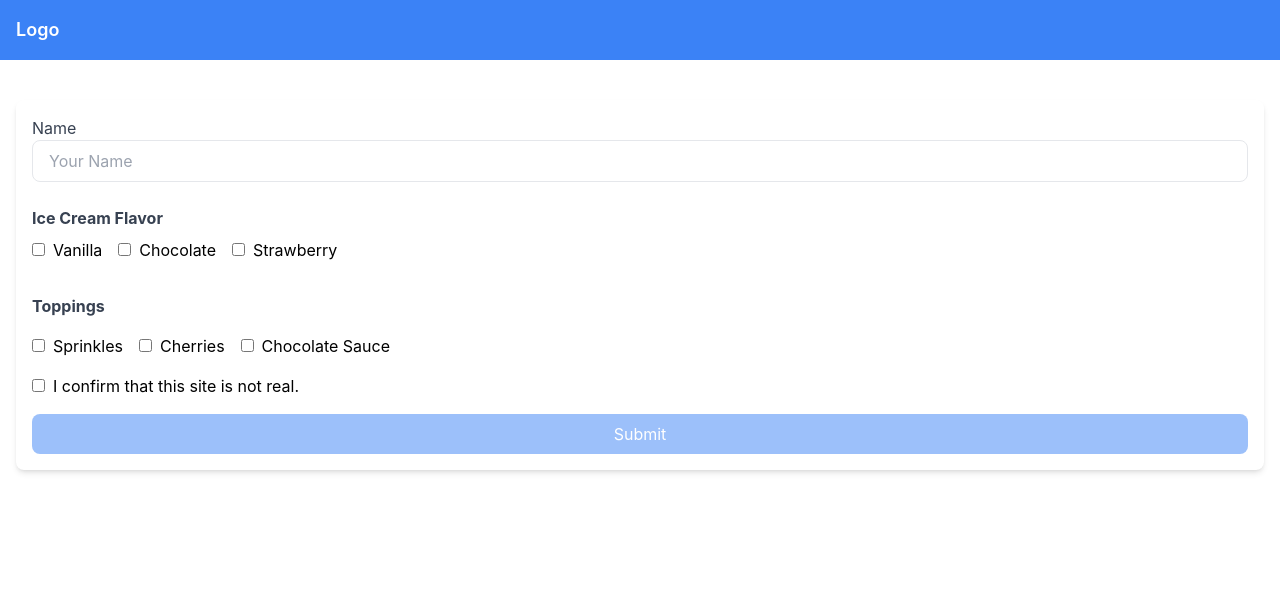
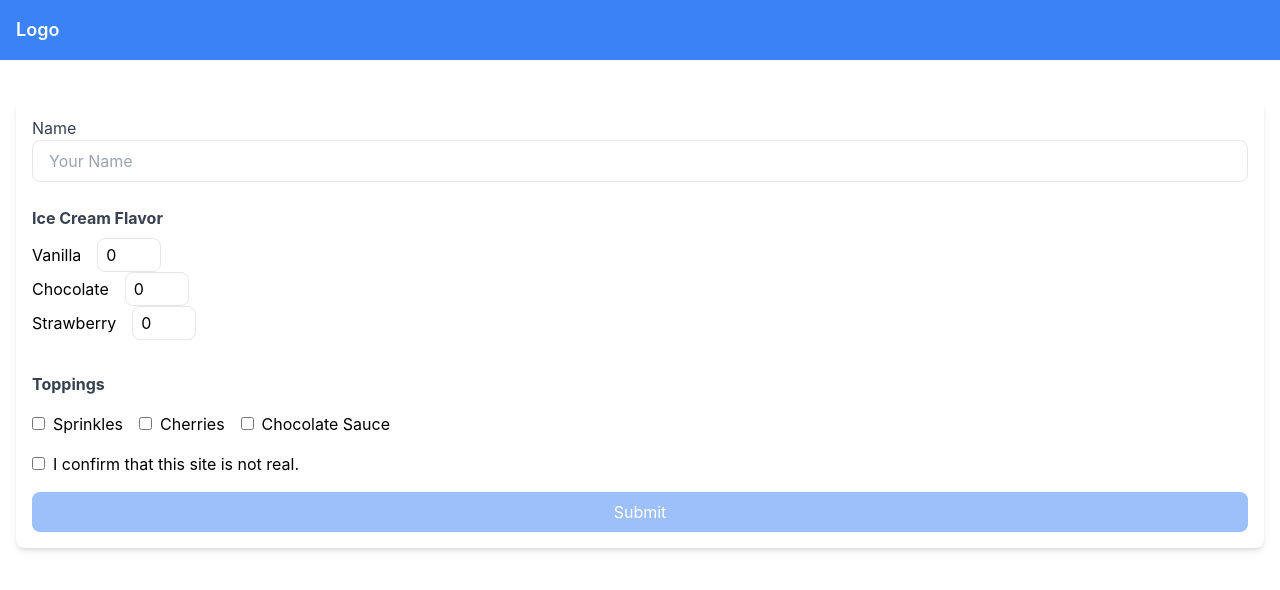
Before and after one commit to troias/Testing-App, a React (Create React App) app: page /summary-form in a window 1280 px wide. Shown: the top 590 px of the page. Built offline with nearby package versions, Linux system fonts and the light colour scheme.

Commit message:
fixed order page

```diff
--- a/src/pages/summary/SummaryForm.tsx
+++ b/src/pages/summary/SummaryForm.tsx
@@ -1,5 +1,5 @@
 import { useState } from "react";
-import { Formik, Form, Field, ErrorMessage } from "formik";
+import { Formik, Form, Field, ErrorMessage, FormikValues } from "formik";
 import * as Yup from "yup";
 
 type Props = {};
@@ -10,6 +10,12 @@ const toppings = [
   { name: "Chocolate Sauce", value: "Chocolate Sauce" },
 ];
 
+type Flavor = {
+  name: string;
+  value: string;
+  scoops: number;
+};
+
 export default function IceCreamOrderForm({}: Props) {
   const [isChecked, setIsChecked] = useState(false);
 
@@ -17,30 +23,45 @@ export default function IceCreamOrderForm({}: Props) {
     setIsChecked(!isChecked);
   };
 
-  const flavours = [
-    { name: "Vanilla", value: "Vanilla" },
-    { name: "Chocolate", value: "Chocolate" },
-    { name: "Strawberry", value: "Strawberry" },
+  const flavours: Flavor[] = [
+    { name: "Vanilla", value: "Vanilla", scoops: 0 },
+    { name: "Chocolate", value: "Chocolate", scoops: 0 },
+    { name: "Strawberry", value: "Strawberry", scoops: 0 },
   ];
+
+  // Initialize the iceCreamFlavors array with the correct structure
+  const initialIceCreamFlavors = flavours.map((flavor) => ({
+    ...flavor,
+    scoops: 0,
+  }));
 
   return (
     <div className="w-full  mt-10 p-4 bg-white rounded-lg shadow-md">
       <Formik
-        initialValues={{ name: "", iceCreamFlavor: [], toppings: [] }}
+        initialValues={{
+          name: "",
+          iceCreamFlavors: initialIceCreamFlavors,
+          toppings: [],
+          confirmationCheckbox: false,
+        }}
         validationSchema={Yup.object({
           name: Yup.string()
             .max(15, "Must be 15 characters or less")
             .required("Required"),
+          toppings: Yup.array().min(1, "You must choose at least 1 topping"),
           iceCreamFlavors: Yup.array()
-            .min(1, "Pick at least 1 flavor")
-            .required("Required"),
-          toppings: Yup.array()
-            .min(1, "Pick at least 1 topping")
-            .required("Required"),
-          confirmationCheckbox: Yup.boolean().oneOf(
-            [true],
-            "You must accept the terms and conditions"
-          ),
+            .of(
+              Yup.object().shape({
+                name: Yup.string().required("Flavor name is required"),
+                value: Yup.string().required("Flavor value is required"),
+                scoops: Yup.number()
+                  .min(0, "At least 0 scoops")
+                  .max(5, "At most 5 scoops")
+                  .integer("Scoops must be an integer")
+                  .required("Scoops are required"),
+              })
+            )
+            .min(1, "You must choose at least 1 flavor"),
         })}
         onSubmit={(values, { setSubmitting, resetForm }) => {
           console.log(values);
@@ -52,7 +73,7 @@ export default function IceCreamOrderForm({}: Props) {
           }, 3000);
         }}
       >
-        {({ isSubmitting }) => (
+        {({ isSubmitting, setFieldValue, values }: FormikValues) => (
           <Form className="space-y-4">
             <div>
               <label className="block text-gray-700" htmlFor="name">
@@ -76,19 +97,27 @@ export default function IceCreamOrderForm({}: Props) {
               <label className="block text-gray-700 py-2 font-bold">
                 Ice Cream Flavor
               </label>
-              <div role="group">
-                {flavours.map((flavor) => (
-                  <label key={flavor.value} className="mr-4">
-                    <Field
-                      type="checkbox"
-                      name="iceCreamFlavors"
-                      value={flavor.value}
-                      className="mr-2"
-                    />
-                    {flavor.name}
-                  </label>
-                ))}
-              </div>
+              {flavours.map((flavor) => (
+                <div key={flavor.value} className="flex items-center">
+                  <label className="mr-4">{flavor.name}</label>
+                  <input
+                    type="number"
+                    min="0"
+                    max="5"
+                    name={`iceCreamFlavors.${flavours.indexOf(flavor)}.scoops`}
+                    value={
+                      values.iceCreamFlavors[flavours.indexOf(flavor)].scoops
+                    }
+                    onChange={(e) =>
+                      setFieldValue(
+                        `iceCreamFlavors.${flavours.indexOf(flavor)}.scoops`,
+                        parseInt(e.target.value, 10) || 0
+                      )
+                    }
+                    className="mr-2 w-16 px-2 py-1 border rounded-lg focus:ring focus:ring-blue-300"
+                  />
+                </div>
+              ))}
               <ErrorMessage
                 name="iceCreamFlavors"
                 component="div"
```
